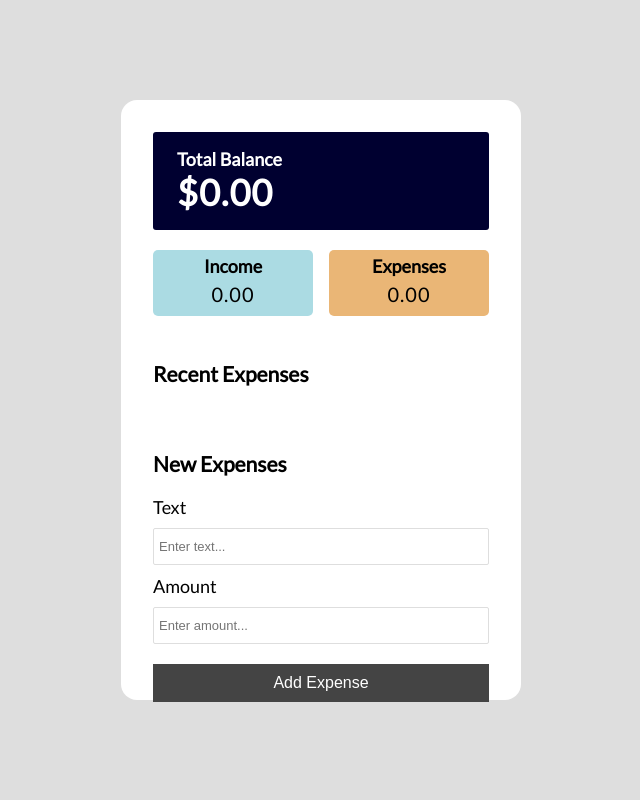
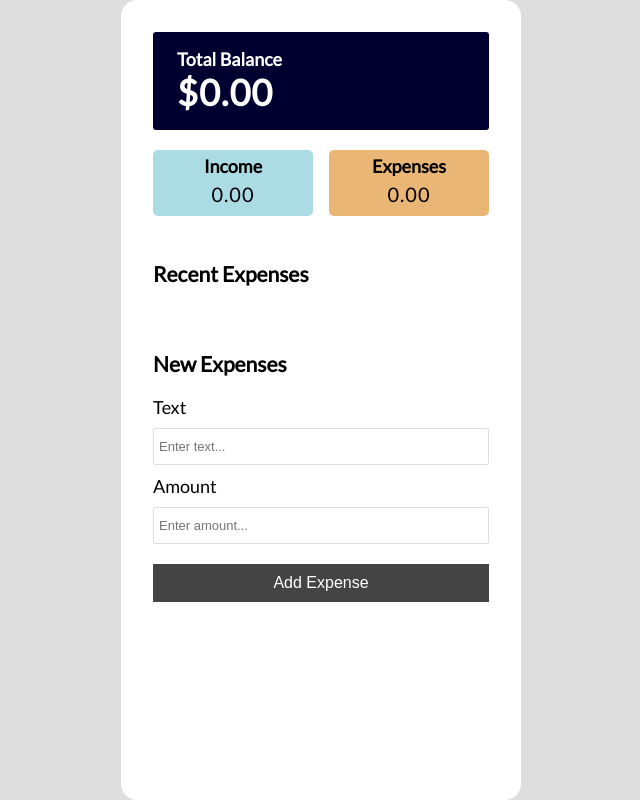
Before and after one commit to Debimpeee/expenses-tracker, a React (Create React App) app: page / in a window 1280 px wide. Shown: the whole page, without its empty margins (319-959 px from the left). Built offline with nearby package versions, Linux system fonts and the light colour scheme.

Commit message:
Update App.css

```diff
--- a/src/App.css
+++ b/src/App.css
@@ -19,7 +19,7 @@
   flex-direction: column;
   width: 100%;
   height: 100vh;
-   max-height: 600px;
+  min-height: 600px;
   max-width: 400px;
   border-radius: 1rem;
   font-family: 'Lato', sans-serif;
```
